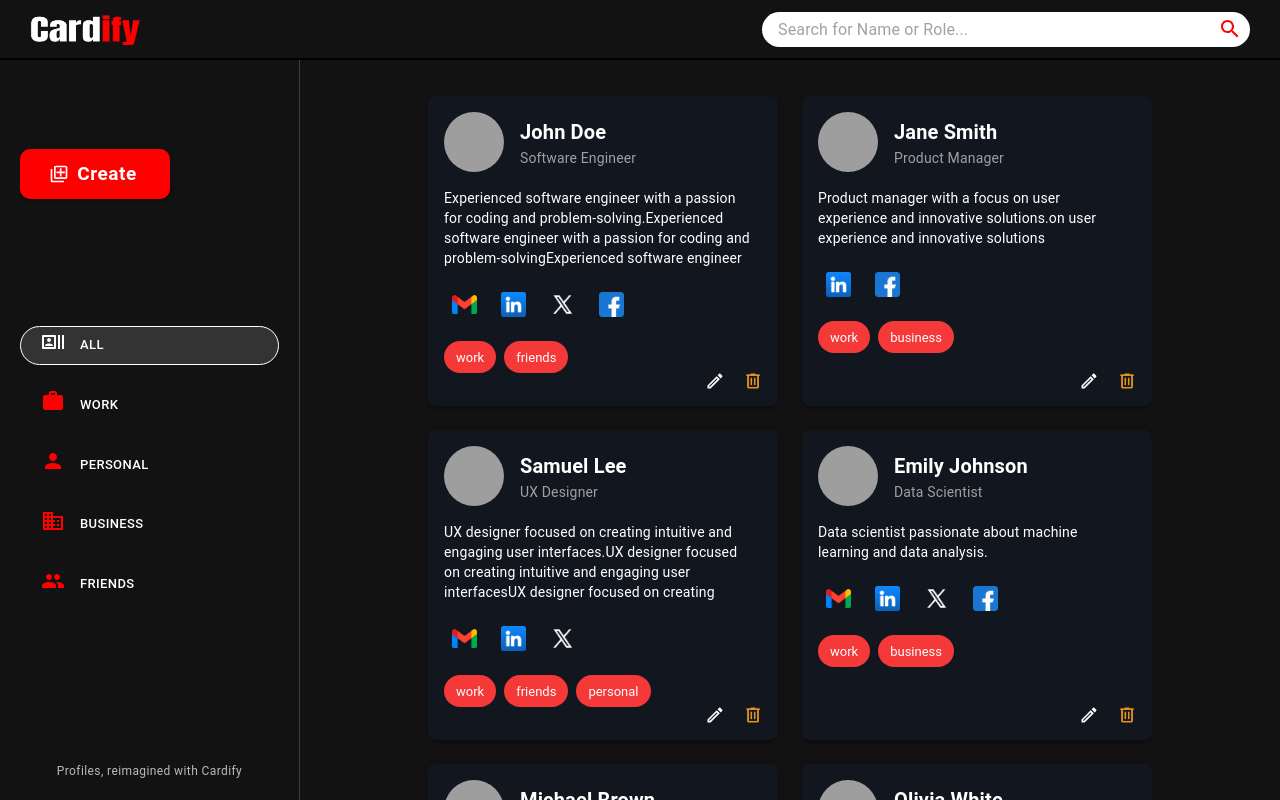
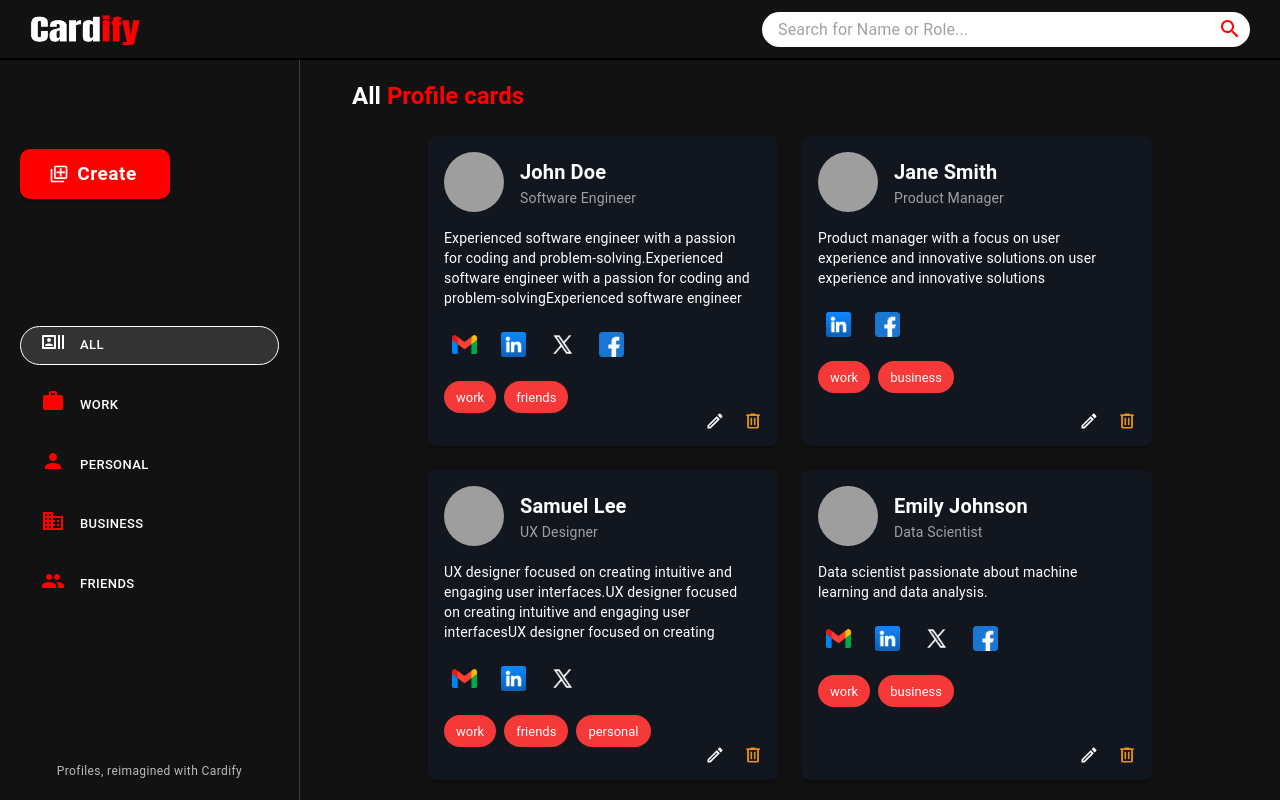
Before and after one commit to josephfrancis60/Cardify, a React (Vite) app in the folder frontend/: page / in a window 1280 px wide. Built offline with nearby package versions, Linux system fonts and the light colour scheme; grey boxes are pictures that could not be loaded.

Commit message:
Dynamic heading based on category

```diff
--- a/frontend/src/App.jsx
+++ b/frontend/src/App.jsx
@@ -1,3 +1,4 @@
+import { useState } from 'react'
 import Layout from './components/Layout'
 import Navbar from './components/Navbar'
 import Profilegrid from './components/Profilegrid'
@@ -6,12 +7,19 @@ import Sidebar from './components/Sidebar'
 
 function App() {
 
+  const [selectedCategory, setSelectedCategory] = useState("All");
+
   return (
     <>
      <Layout
       navbarContent={<Navbar />}
-      sidebarContent={<Sidebar />}
-      mainContent={<Profilegrid />}
+      sidebarContent={<Sidebar
+        selectedCategory = {selectedCategory}
+        setSelectedCategory = {setSelectedCategory}
+      />}
+      mainContent={<Profilegrid
+        selectedCategory = {selectedCategory}
+      />}
      />
 
     </>
--- a/frontend/src/components/Profilegrid.jsx
+++ b/frontend/src/components/Profilegrid.jsx
@@ -2,9 +2,23 @@ import React from 'react';
 import Grid from '@mui/material/Grid2';
 import Profilecard from './Profilecard';
 import mockUsers from '../Mockdata';
+import { Box, Typography } from '@mui/material';
 
-const Profilegrid = () => {
+const Profilegrid = ({selectedCategory}) => {
   return (
+    <Box>
+      <Typography
+        variant='h5'
+        fontWeight='bold'
+        marginBottom={1}
+        marginLeft={4}
+        sx={{
+          color:'white',
+        }}
+      >
+        {selectedCategory} <span style={{color: "#ff0000"}}>Profile cards</span>
+      </Typography>
+
       <Grid
         container
         spacing={3}
@@ -33,6 +47,7 @@ const Profilegrid = () => {
           </Grid>
         ))}
       </Grid>
+    </Box>
   );
 };
 
--- a/frontend/src/components/Sidebar.jsx
+++ b/frontend/src/components/Sidebar.jsx
@@ -1,4 +1,4 @@
-import React, { useState } from "react";
+import React from "react";
 import { Box, Button, Typography } from "@mui/material";
 import WorkIcon from "@mui/icons-material/Work";
 import PersonIcon from "@mui/icons-material/Person";
@@ -15,9 +15,7 @@ const categories = [
   { label: "Friends", icon: <PeopleIcon /> },
 ];
 
-const Sidebar = () => {
-  const [selectedCategory, setSelectedCategory] = useState("All");
-
+const Sidebar = ({ selectedCategory, setSelectedCategory }) => {
   return (
     <Box
       sx={{
@@ -29,7 +27,7 @@ const Sidebar = () => {
         overflow: "hidden",
       }}
     >
-      {/* Fixed "Create" Button */}
+      {/* Create Profile Button */}
       <Box
         sx={{
           flexShrink: 0,
@@ -40,7 +38,7 @@ const Sidebar = () => {
         <CreateProfileModal />
       </Box>
 
-      {/* Scrollable Category Buttons (XS) */}
+      {/* Category Buttons */}
       <Box
         sx={{
           display: "flex",
@@ -48,7 +46,7 @@ const Sidebar = () => {
           overflowX: { xs: "auto", sm: "hidden" },
           overflowY: "hidden",
           gap: { xs: "0px", sm: "10px" },
-          flexWrap: { xs: "nowrap", sm: "wrap" }, // Prevent wrap on XS
+          flexWrap: { xs: "nowrap", sm: "wrap" },
         }}
       >
         {categories.map((category, index) => (
@@ -72,7 +70,7 @@ const Sidebar = () => {
               justifyContent: "flex-start",
               paddingLeft: "20px",
               borderRadius: "20px",
-              marginBottom: { xs: "0px", sm: "10px" }, // Restore spacing on larger screens
+              marginBottom: { xs: "0px", sm: "10px" },
             }}
           >
             <span
@@ -89,7 +87,7 @@ const Sidebar = () => {
         ))}
       </Box>
 
-      {/* Bottom Section with Tagline */}
+      {/* Footer Tagline */}
       <Typography
         variant="caption"
         align="center"
```
Lines whose indentation alone changed are shown as unchanged.
